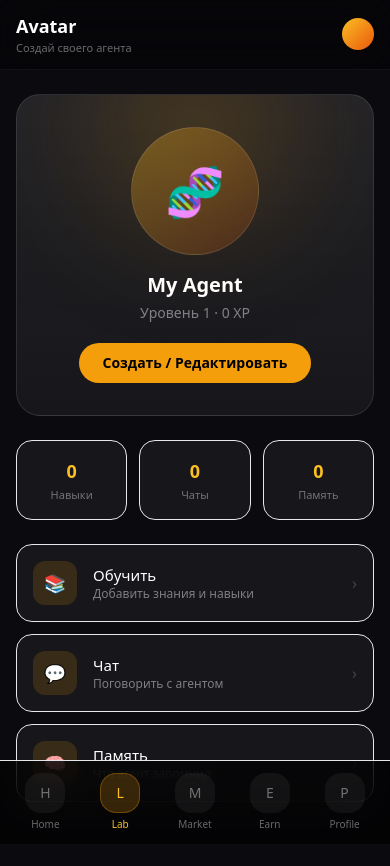
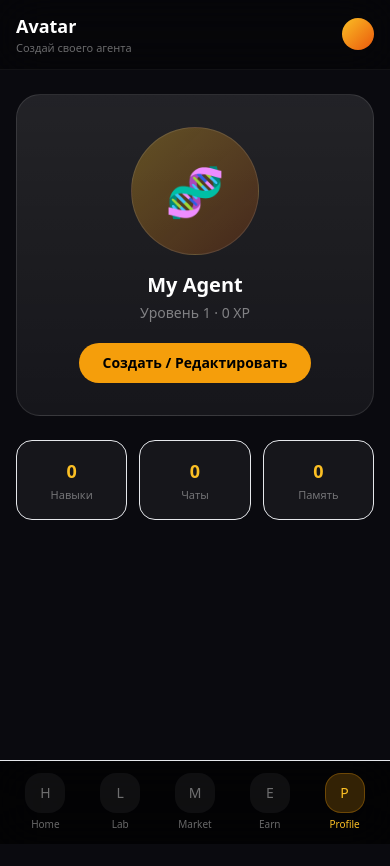
Before and after one commit to letozima220-cmd/Shiva-protocol, a Next.js app: page /avatar in a window 390 px wide. Shown: the top 866 px of the page. After the commit the page ends 844 px from the top, so only its background shows below. Built offline with nearby package versions, Linux system fonts and the light colour scheme.

Commit message:
Add MobileDock component to AvatarPage

```diff
--- a/src/app/avatar/page.tsx
+++ b/src/app/avatar/page.tsx
@@ -1,7 +1,8 @@
+import MobileDock from "@/components/MobileDock";
+
 export default function AvatarPage() {
   return (
     <main className="min-h-screen bg-[#0a0a0f] text-white pb-24">
-      {/* Header */}
       <header className="sticky top-0 z-20 backdrop-blur-xl bg-black/40 border-b border-white/5 px-4 py-3 flex items-center justify-between">
         <div>
           <h1 className="text-lg font-semibold">Avatar</h1>
@@ -11,23 +12,17 @@ export default function AvatarPage() {
       </header>
 
       <div className="px-4 pt-6 space-y-6 max-w-lg mx-auto">
-        {/* Avatar preview */}
         <section className="relative overflow-hidden rounded-3xl border border-white/10 bg-gradient-to-b from-white/10 to-white/5 p-8 flex flex-col items-center">
-          <div className="absolute -top-16 w-48 h-48 bg-amber-500/20 rounded-full blur-3xl" />
-
-          <div className="relative w-32 h-32 rounded-full bg-gradient-to-br from-amber-400/30 to-orange-600/20 border border-white/10 flex items-center justify-center mb-4">
-            <span className="text-5xl">🧬</span>
+          <div className="w-32 h-32 rounded-full bg-gradient-to-br from-amber-400/30 to-orange-600/20 border border-white/10 flex items-center justify-center mb-4 text-5xl">
+            🧬
           </div>
-
           <h2 className="text-xl font-bold">My Agent</h2>
           <p className="text-sm text-white/45 mt-1">Уровень 1 · 0 XP</p>
-
-          <button className="mt-5 px-6 py-2.5 rounded-full bg-amber-500 text-black text-sm font-semibold active:scale-95 transition">
+          <button className="mt-5 px-6 py-2.5 rounded-full bg-amber-500 text-black text-sm font-semibold">
             Создать / Редактировать
           </button>
         </section>
 
-        {/* Stats */}
         <div className="grid grid-cols-3 gap-3">
           {[
             { label: "Навыки", value: "0" },
@@ -40,55 +35,9 @@ export default function AvatarPage() {
             </div>
           ))}
         </div>
-
-        {/* Actions */}
-        <div className="space-y-3">
-          {[
-            { title: "Обучить", desc: "Добавить знания и навыки", emoji: "📚" },
-            { title: "Чат", desc: "Поговорить с агентом", emoji: "💬" },
-            { title: "Память", desc: "Что агент запомнил", emoji: "🧠" },
-          ].map((item) => (
-            <div
-              key={item.title}
-              className="flex items-center gap-4 p-4 rounded-2xl bg-white/5 border border-white/8 active:bg-white/10 transition"
-            >
-              <div className="w-11 h-11 rounded-xl bg-amber-500/15 flex items-center justify-center text-lg">
-                {item.emoji}
-              </div>
-              <div className="flex-1">
-                <h3 className="font-medium text-[15px]">{item.title}</h3>
-                <p className="text-xs text-white/45">{item.desc}</p>
-              </div>
-              <span className="text-white/20">›</span>
-            </div>
-          ))}
-        </div>
       </div>
 
-      {/* Bottom dock */}
-      <nav className="fixed bottom-0 left-0 right-0 z-30 border-t border-white/8 bg-black/70 backdrop-blur-xl">
-        <div className="max-w-lg mx-auto flex items-center justify-around py-3 px-2">
-          {["Home", "Lab", "Market", "Earn", "Profile"].map((label, i) => (
-            <button
-              key={label}
-              className={`flex flex-col items-center gap-1 min-w-[56px] ${
-                label === "Lab" ? "text-amber-400" : "text-white/40"
-              }`}
-            >
-              <div
-                className={`w-10 h-10 rounded-2xl flex items-center justify-center text-sm ${
-                  label === "Lab"
-                    ? "bg-amber-500/20 border border-amber-500/30"
-                    : "bg-white/5"
-                }`}
-              >
-                {label[0]}
-              </div>
-              <span className="text-[10px]">{label}</span>
-            </button>
-          ))}
-        </div>
-      </nav>
+      <MobileDock />
     </main>
   );
 }
```
